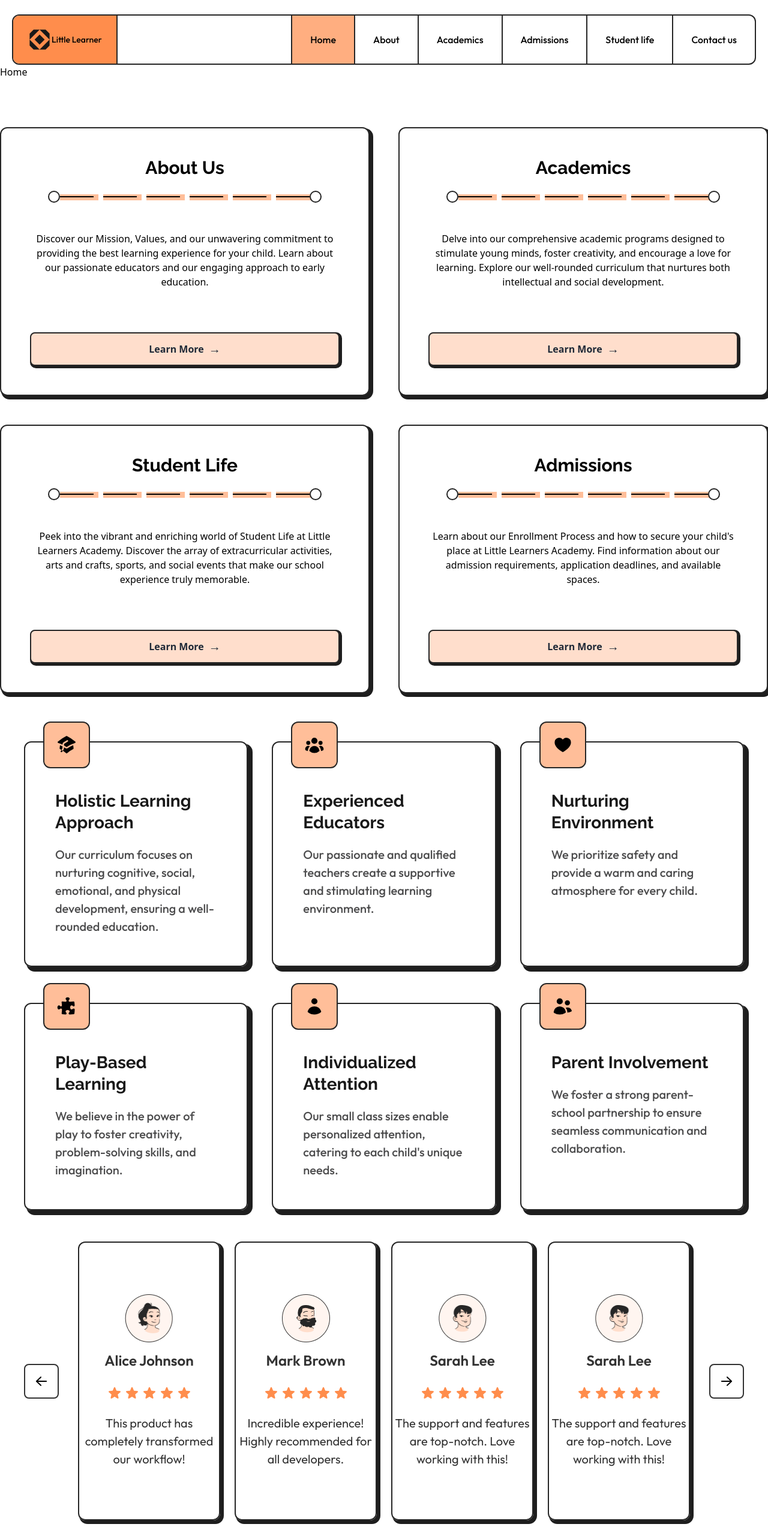
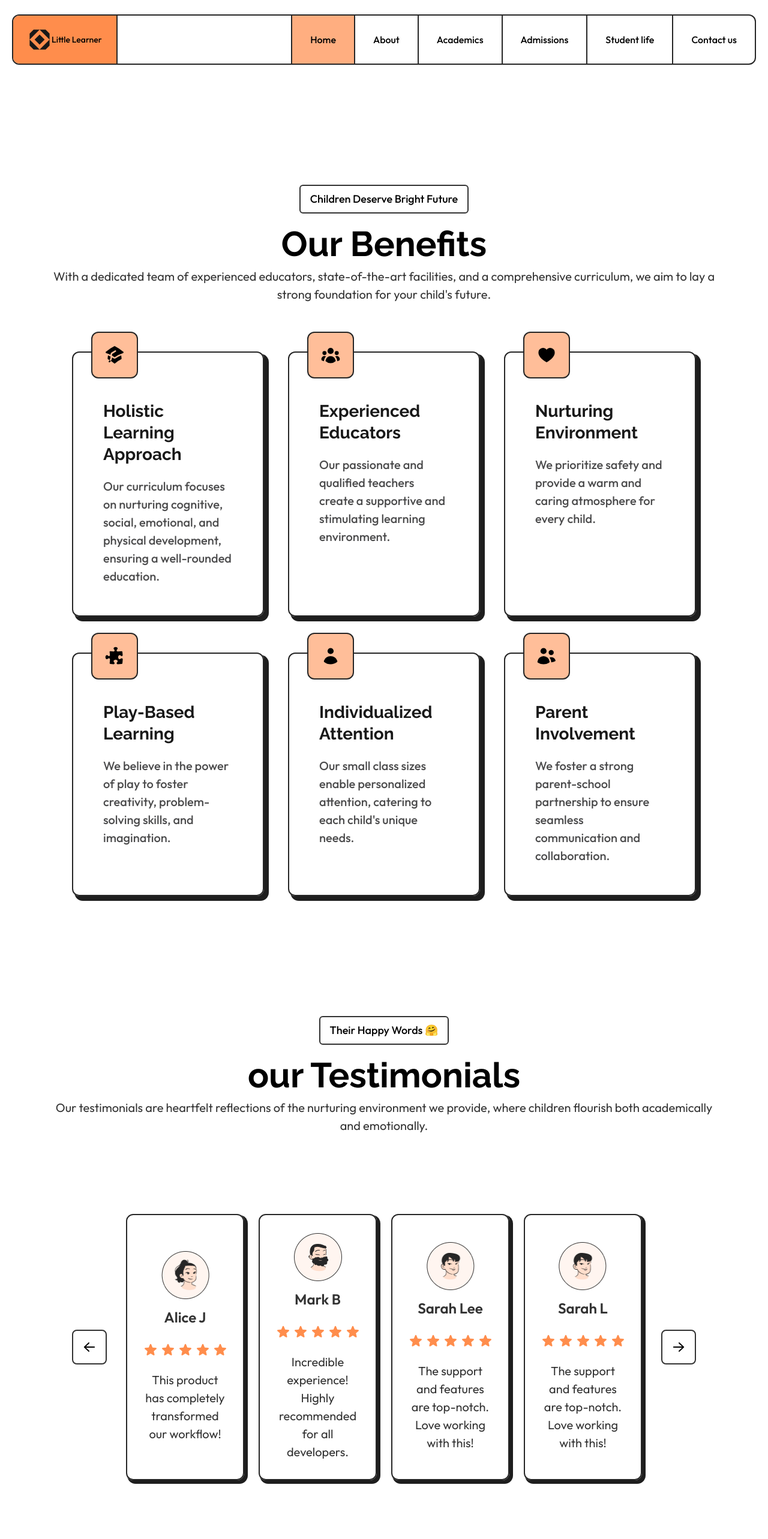
Before and after one commit to AbdoAhmed-Khalifa/little-learners, a Next.js app: page / in a window 1280 px wide. Shown: the top 2566 px of the page at 60% size. Built offline with nearby package versions, Linux system fonts and the light colour scheme.

Commit message:
feat: create section header component

```diff
--- a/app/_components/BenefitsSection.tsx
+++ b/app/_components/BenefitsSection.tsx
@@ -8,6 +8,7 @@ import {
 } from "@heroicons/react/20/solid";
 import { ReactNode } from "react";
 import CardOne from "./card-one";
+import SectionHeader from "./SectionHeader";
 
 type CardContent = {
   title: string;
@@ -55,6 +56,12 @@ export default function BenefitsSection() {
   ];
 
   return (
+    <section className="mx-20 mt-[200px]">
+      <SectionHeader
+        sectiontitle="Our Benefits"
+        subtitle="Children Deserve Bright Future"
+        description="With a dedicated team of experienced educators, state-of-the-art facilities, and a comprehensive curriculum, we aim to lay a strong foundation for your child's future."
+      />
       <section className="mx-10 mt-20 grid grid-cols-1 gap-x-10 gap-y-[60px] md:grid-cols-2 lg:grid-cols-3">
         {cardOneContent.map((cardOne) => (
           <CardOne
@@ -65,5 +72,6 @@ export default function BenefitsSection() {
           />
         ))}
       </section>
+    </section>
   );
 }
--- /dev/null
+++ b/app/_components/SectionHeader.tsx
@@ -0,0 +1,27 @@
+import React from "react";
+
+type sectionHeaderProps = {
+  sectiontitle: string;
+  subtitle: string;
+  description: string;
+};
+
+export default function SectionHeader({
+  sectiontitle,
+  subtitle,
+  description,
+}: sectionHeaderProps) {
+  return (
+    <div className="mb-20 text-center font-outfit">
+      <p className="mx-auto mb-3 w-fit rounded-md border-2 border-dark-20 px-4 py-2 text-lg font-medium">
+        {subtitle}
+      </p>
+      <h2 className="font-raleway text-5xl font-bold leading-[78px] md:text-[58px]">
+        {sectiontitle}
+      </h2>
+      <p className="text-[16px] leading-6 text-dark-20 md:text-[20px] md:leading-[30px]">
+        {description}
+      </p>
+    </div>
+  );
+}
--- a/app/_components/TestimoinalsSection.tsx
+++ b/app/_components/TestimoinalsSection.tsx
@@ -6,6 +6,7 @@ import BtnSlider from "./BtnSlider";
 
 import "keen-slider/keen-slider.min.css";
 import { useKeenSlider } from "keen-slider/react";
+import SectionHeader from "./SectionHeader";
 
 export interface Testimonial {
   id: number;
@@ -18,14 +19,14 @@ export const testimonials: Testimonial[] = [
   {
     id: 1,
     avatar: "/images/avatar1.png",
-    name: "Alice Johnson",
+    name: "Alice J",
     rating: 5,
     feedback: "This product has completely transformed our workflow!",
   },
   {
     id: 2,
     avatar: "/images/avatar2.png",
-    name: "Mark Brown",
+    name: "Mark B",
     rating: 4,
     feedback: "Incredible experience! Highly recommended for all developers.",
   },
@@ -39,7 +40,7 @@ export const testimonials: Testimonial[] = [
   {
     id: 4,
     avatar: "/images/avatar3.png",
-    name: "Sarah Lee",
+    name: "Sarah L",
     rating: 5,
     feedback: "The support and features are top-notch. Love working with this!",
   },
@@ -65,21 +66,21 @@ export default function TestimoinalsSection() {
         slides: {
           origin: "center",
           perView: 1,
-          spacing: 16,
+          spacing: 5,
         },
       },
-      "(min-width: 768px)": {
+      "(min-width: 870px)": {
         slides: {
           origin: "center",
           perView: 2,
-          spacing: 16,
+          spacing: 5,
         },
       },
-      "(min-width: 1024px)": {
+      "(min-width: 1140px)": {
         slides: {
           origin: "center",
           perView: 3,
-          spacing: 16,
+          spacing: 5,
         },
       },
     },
@@ -95,7 +96,12 @@ export default function TestimoinalsSection() {
   };
 
   return (
-    <>
+    <section className="mx-20 mt-[200px]">
+      <SectionHeader
+        sectiontitle="our Testimonials"
+        subtitle="Their Happy Words 🤗"
+        description="Our testimonials are heartfelt reflections of the nurturing environment we provide, where children flourish both academically and emotionally."
+      />
       <div className="flex items-center justify-center gap-5 p-10">
         <BtnSlider moveSlide={slideLeft} direction="prev" />
         <div ref={sliderRef} className="keen-slider">
@@ -112,6 +118,6 @@ export default function TestimoinalsSection() {
         </div>
         <BtnSlider moveSlide={slideRight} direction="next" />
       </div>
-    </>
+    </section>
   );
 }
--- a/app/_components/TestimonialsCard.tsx
+++ b/app/_components/TestimonialsCard.tsx
@@ -14,7 +14,7 @@ export default function TestimonialsCard({
   rate: number;
 }) {
   return (
-    <section className="shadow-card flex h-[465px] flex-col items-center justify-center gap-6 rounded-[10px] border-2 border-dark-15 p-[30] md:rounded-xl md:p-[40] lg:p-[50]">
+    <section className="flex h-full flex-col items-center justify-center gap-6 rounded-[10px] border-2 border-dark-15 p-[30] shadow-card md:rounded-xl md:p-[30px] lg:p-[20]">
       <div className="flex flex-col items-center justify-center gap-[10px] md:gap-3">
         <Image
           width={66}
--- a/app/page.tsx
+++ b/app/page.tsx
@@ -6,10 +6,9 @@ import TestimoinalsSection from "./_components/TestimoinalsSection";
 export default function Home() {
   return (
     <div>
-      Home
-      <PageCardsSection />
       <BenefitsSection />
       <TestimoinalsSection />
+      <PageCardsSection />
     </div>
   );
 }
--- a/package.json
+++ b/package.json
@@ -13,8 +13,7 @@
     "keen-slider": "^6.8.6",
     "next": "15.0.3",
     "react": "19.0.0-rc-66855b96-20241106",
-    "react-dom": "19.0.0-rc-66855b96-20241106",
-    "swiper": "^11.1.14"
+    "react-dom": "19.0.0-rc-66855b96-20241106"
   },
   "devDependencies": {
     "@types/node": "^20",
```
Also changed, not shown: 1 other file (tests, documents, lock files or other folders). Lines whose indentation alone changed are shown as unchanged.
